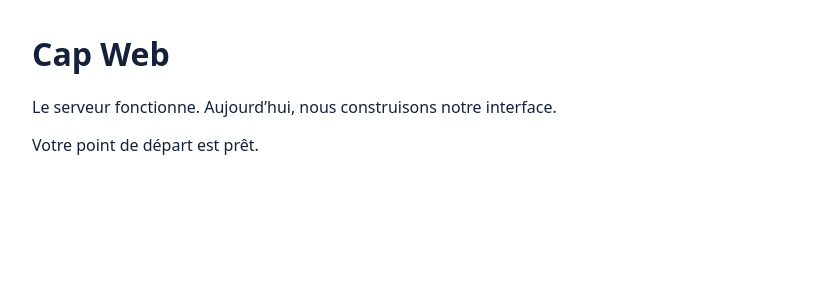
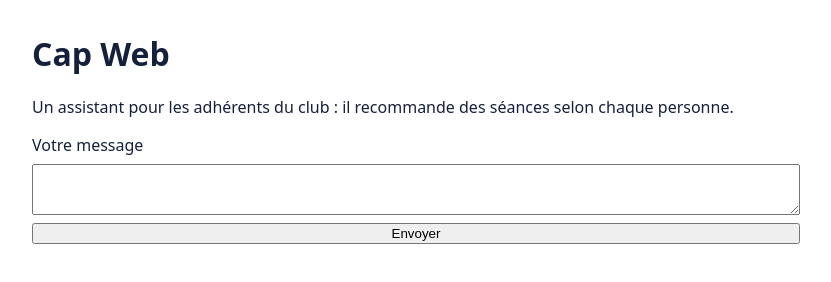
Before and after one commit to william7865/b05-club-sportif-amateur, a website: page atelier/public/index.html in a window 1280 px wide. Shown: the whole page, without its empty margins (224-1055 px from the left). Drawn offline with Linux system fonts and the light colour scheme.

Commit message:
J1 : squelette de Cap Web (prompt structuré)

```diff
--- a/atelier/public/index.html
+++ b/atelier/public/index.html
@@ -3,15 +3,21 @@
 <head>
   <meta charset="utf-8">
   <meta name="viewport" content="width=device-width, initial-scale=1">
-  <title>Cap Web — départ</title>
+  <title>Cap Web</title>
   <link rel="stylesheet" href="./styles.css">
 </head>
 <body>
   <main>
     <h1>Cap Web</h1>
-    <p>Le serveur fonctionne. Aujourd’hui, nous construisons notre interface.</p>
+    <p>Un assistant pour les adhérents du club : il recommande des séances selon chaque personne.</p>
+    <ul id="messages"></ul>
+    <form id="chat-form">
+      <label for="message">Votre message</label>
+      <textarea id="message" name="message" maxlength="320" rows="3"></textarea>
+      <button type="submit">Envoyer</button>
+    </form>
     <p id="status" role="status"></p>
   </main>
-  <script type="module" src="./js/app.js"></script>
+  <script src="./js/app.js"></script>
 </body>
 </html>
--- a/atelier/public/js/app.js
+++ b/atelier/public/js/app.js
@@ -1 +1,7 @@
-document.querySelector('#status').textContent = 'Votre point de départ est prêt.';
+const form = document.querySelector('#chat-form');
+const status = document.querySelector('#status');
+
+form.addEventListener('submit', (event) => {
+  event.preventDefault();
+  status.textContent = 'Interface prête.';
+});
--- a/atelier/public/styles.css
+++ b/atelier/public/styles.css
@@ -1,2 +1,21 @@
-body { font-family: system-ui, sans-serif; margin: 2rem; color: #15213a; background: white; }
-main { max-width: 48rem; margin-inline: auto; }
+body {
+  font-family: system-ui, sans-serif;
+  margin: 2rem;
+  color: #15213a;
+  background: white;
+}
+
+main {
+  max-width: 48rem;
+  margin-inline: auto;
+}
+
+#messages {
+  list-style: none;
+  padding: 0;
+}
+
+#chat-form {
+  display: grid;
+  gap: 0.5rem;
+}
```
